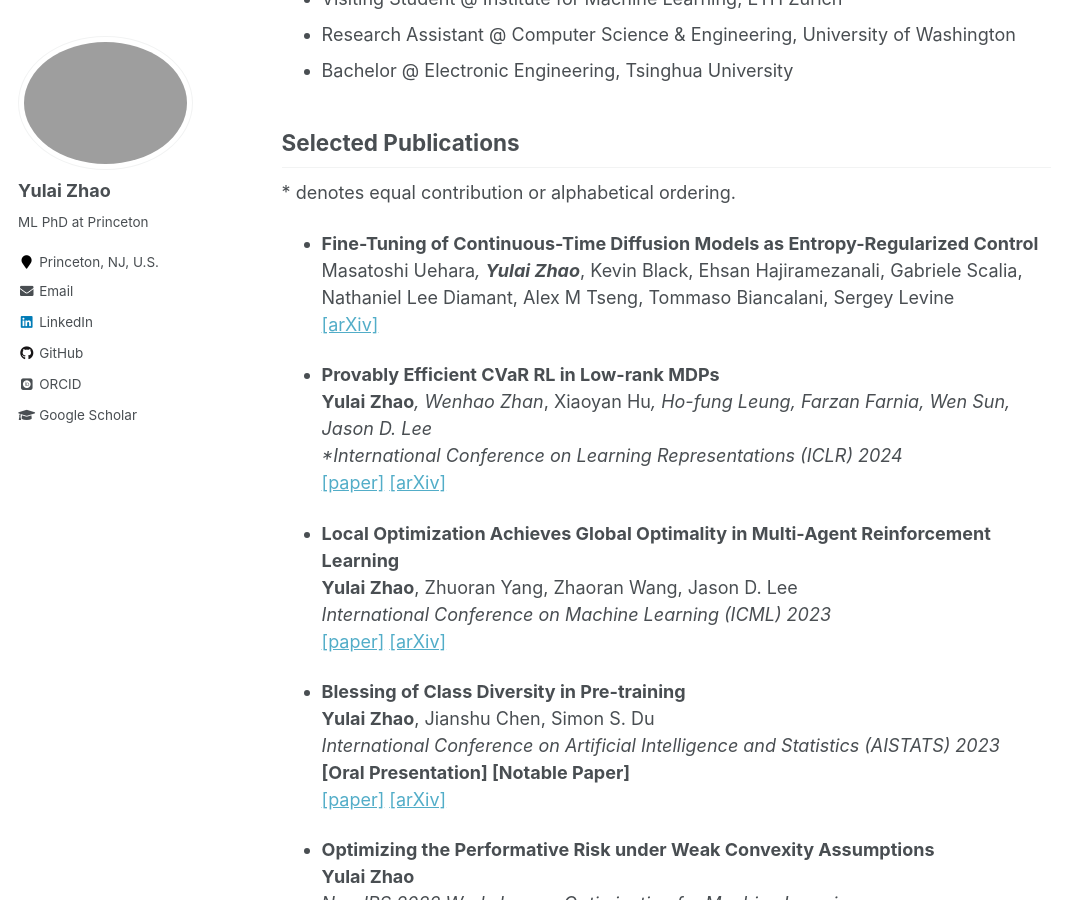
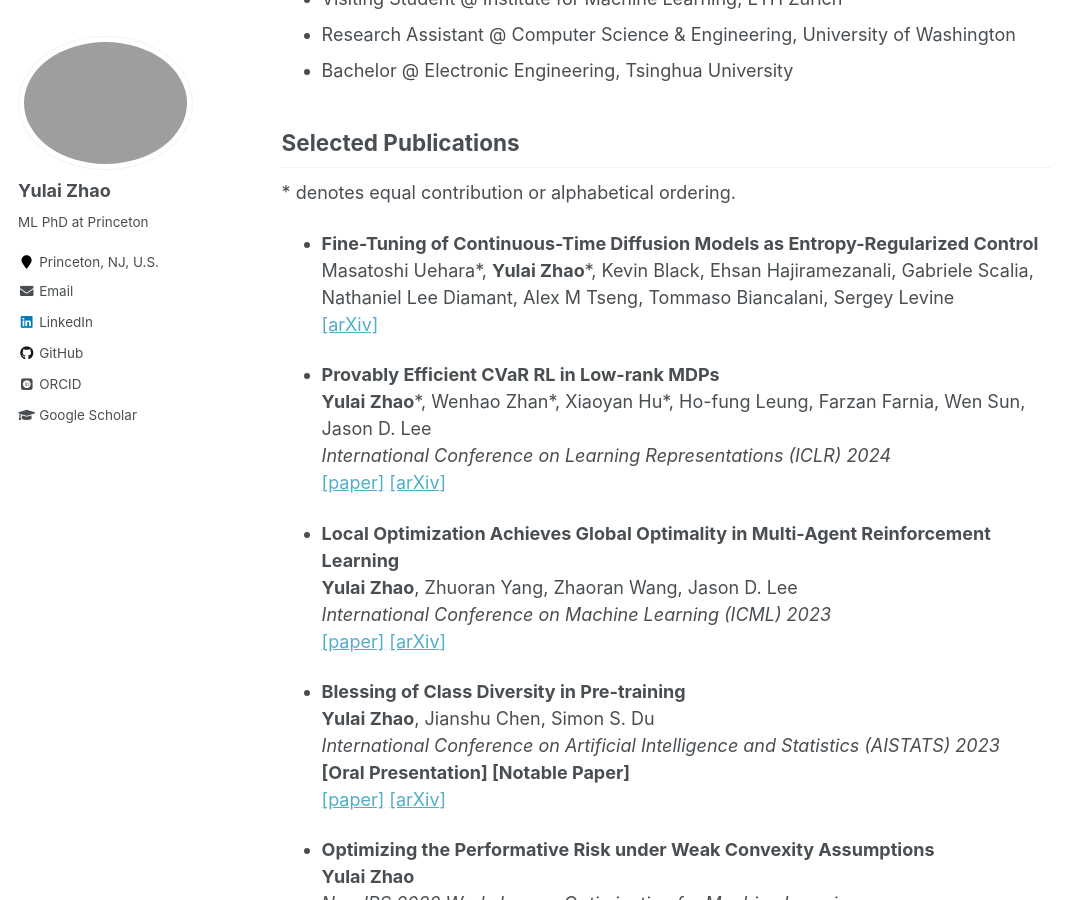
Before and after one commit to zhaoyl18/zhaoyl18.github.io, a Jekyll site: the page built from _pages/about.md, in a window 1280 px wide and 900 px high, scrolled down 445 px. Shown: the whole window, without its empty margins (0-1083 px from the left). Built offline with Jekyll 4.4.1, drawn with Linux system fonts in a browser that asks for light colours; some web fonts are replaced.

```diff
--- a/_pages/about.md
+++ b/_pages/about.md
@@ -24,11 +24,11 @@ My research primarily explores the theories and practical applications of modern
 \* denotes equal contribution or alphabetical ordering.
 
 - **Fine-Tuning of Continuous-Time Diffusion Models as Entropy-Regularized Control**
-  Masatoshi Uehara*, **Yulai Zhao***, Kevin Black, Ehsan Hajiramezanali, Gabriele Scalia, Nathaniel Lee Diamant, Alex M Tseng, Tommaso Biancalani, Sergey Levine
+  Masatoshi Uehara\*, **Yulai Zhao**\*, Kevin Black, Ehsan Hajiramezanali, Gabriele Scalia, Nathaniel Lee Diamant, Alex M Tseng, Tommaso Biancalani, Sergey Levine
   [[arXiv]](https://arxiv.org/abs/2402.15194)
 
 - **Provably Efficient CVaR RL in Low-rank MDPs**
-  **Yulai Zhao***, Wenhao Zhan*, Xiaoyan Hu*, Ho-fung Leung, Farzan Farnia, Wen Sun, Jason D. Lee
+  **Yulai Zhao**\*, Wenhao Zhan\*, Xiaoyan Hu\*, Ho-fung Leung, Farzan Farnia, Wen Sun, Jason D. Lee
   *International Conference on Learning Representations (ICLR) 2024*
   [[paper]](https://openreview.net/forum?id=9x6yrFAPnx) [[arXiv]](https://arxiv.org/abs/2311.11965)
 
```
